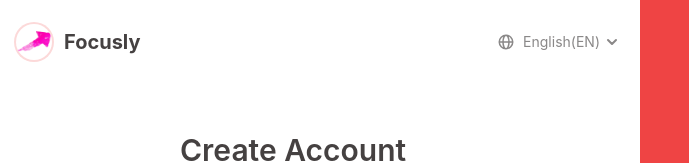
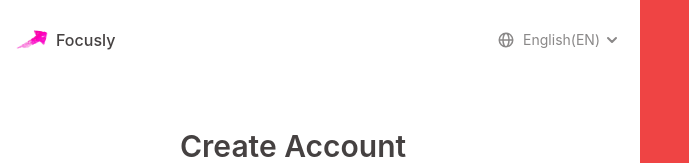
Before and after one commit to Rahim10020/focusly, a Next.js app: page /signup in a window 1280 px wide. Shown: the top 163 px of the page, without its empty margins (0-689 px from the left). Built offline with nearby package versions, Linux system fonts and the light colour scheme; no server answers.

Commit message:
adjust logo sizes

```diff
--- a/src/app/(auth)/layout.tsx
+++ b/src/app/(auth)/layout.tsx
@@ -12,7 +12,7 @@ export default function AuthLayout(props: AuthLayoutProps) {
     <div className="min-h-screen grid grid-cols-1 md:grid-cols-2 transition-colors duration-200">
       <div className="bg-white">
         <header className="flex items-center justify-between py-6 px-4">
-          <AppLogo />
+          <AppLogo iconSize={32} md={true} />
           <LanguageSwitcher />
         </header>
         <div className="flex items-center justify-center p-6">{children}</div>
--- a/src/components/shared/AppLogo.tsx
+++ b/src/components/shared/AppLogo.tsx
@@ -2,24 +2,31 @@ import Image from "next/image";
 import Link from "next/link";
 import { ROUTES } from "./constants/routes";
 
-export default function AppLogo() {
+export type AppLogoProps = {
+  iconSize: number;
+  md?: boolean;
+};
+
+export default function AppLogo(props: AppLogoProps) {
+  const { iconSize, md } = props;
+  const baseStyles =
+    "text-foreground font-medium hover:text-primary transition-colors ";
+  const mdStyles = md ? "text-md" : "text-lg";
+  const resultStyles = [baseStyles, mdStyles].filter(Boolean).join(" ");
   return (
     <Link
       href={ROUTES.HOME}
-      className="flex items-center gap-3 group transition-all"
+      className="flex items-center gap-2 group transition-all"
     >
       <div className="relative">
         <Image
           src="/apple-touch-icon.png"
           alt="Focusly Logo"
-          width={36}
-          height={36}
-          className="w-9 h-9 rounded-full ring-2 ring-primary/20 group-hover:ring-primary/40 transition-all"
+          width={iconSize}
+          height={iconSize}
         />
       </div>
-      <h1 className="text-xl font-bold text-foreground group-hover:text-primary transition-colors">
-        Focusly
-      </h1>
+      <h1 className={resultStyles}>Focusly</h1>
     </Link>
   );
 }
```
